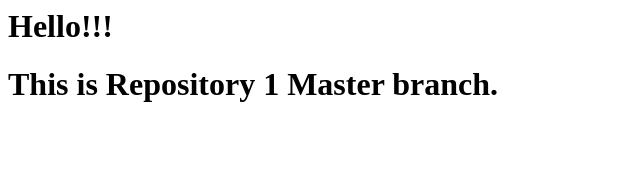
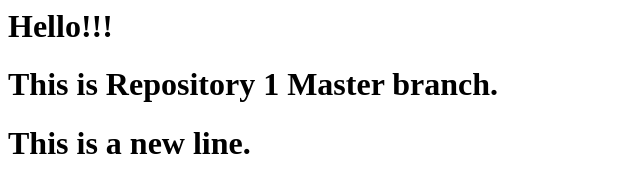
Before and after one commit to MrunalMPatil555/Repository1, a plain HTML site: page index.html in a window 1280 px wide. Shown: the whole page, without its empty margins (0-640 px from the left). Drawn offline with Linux system fonts and the light colour scheme.

Commit message:
Added a new line.

```diff
--- a/index.html
+++ b/index.html
@@ -1,2 +1,3 @@
 <p><h1>Hello!!!</h1></p>
 <p><h1>This is Repository 1 Master branch.</h1></p>
+<p><h1>This is a new line.</h1></p>
```
